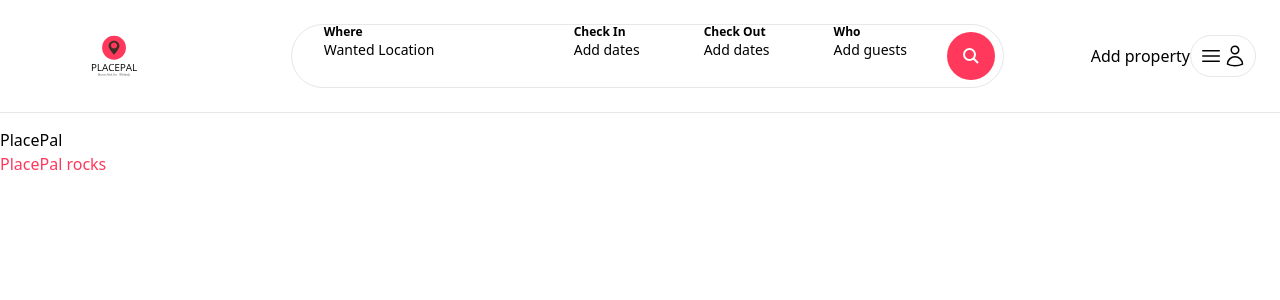
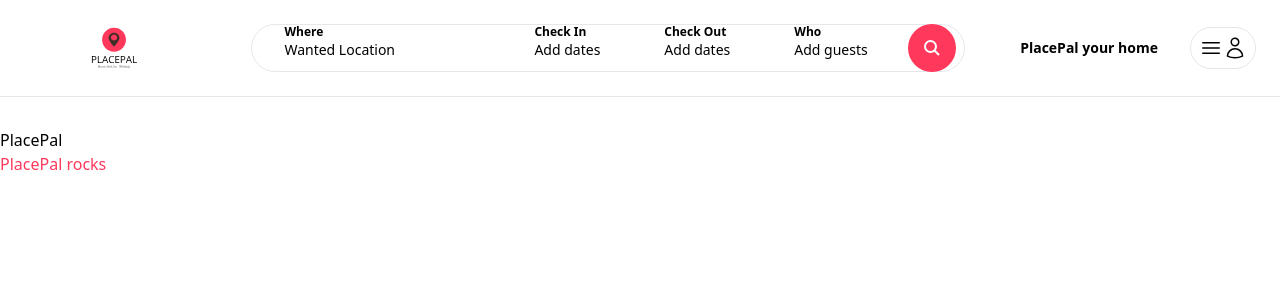
Before and after one commit to BabaMboga/PlacePal, a Next.js app in the folder placepal/: page / in a window 1280 px wide. Shown: the top 300 px of the page. Built offline with nearby package versions, Linux system fonts and the light colour scheme.

Commit message:
added Property button

```diff
--- /dev/null
+++ b/placepal/app/components/navbar/AddPropertyButton.tsx
@@ -0,0 +1,11 @@
+import React from 'react'
+
+const AddPropertyButton = () => {
+  return (
+    <div className='p-2 text-xs lg:text-sm font-semibold rounded-full hover:bg-gray-200'>
+        PlacePal your home
+    </div>
+  )
+}
+
+export default AddPropertyButton
--- a/placepal/app/components/navbar/Navbar.tsx
+++ b/placepal/app/components/navbar/Navbar.tsx
@@ -3,6 +3,7 @@ import Image from "next/image";
 
 import SearchFilters from "./SearchFilters";
 import UserNav from "./UserNav";
+import AddPropertyButton from "./AddPropertyButton";
 
 const Navbar = () => {
     return (
@@ -23,7 +24,7 @@ const Navbar = () => {
                     </div>
 
                     <div className="flex items-center space-x-6">
-                        Add property
+                        <AddPropertyButton />
                         <UserNav />
                     </div>
                 </div>
--- a/placepal/app/components/navbar/SearchFilters.tsx
+++ b/placepal/app/components/navbar/SearchFilters.tsx
@@ -3,22 +3,22 @@ import React from 'react'
 
 const SearchFilters = () => {
   return (
-    <div className="h-[64px] flex flex-row items-center justify-between border rounded-full">
+    <div className="h-[48px] lg:h-[64] flex flex-row items-center justify-between border rounded-full">
         <div className='hidden lg:block'>
             <div className="flex flex-row items-center justify-between">
-                <div className="cursor-pointer w-[250px] h-[64px] px-8 flex-col justify-center rounded-full hover:bg-gray-100">
+                <div className="cursor-pointer w-[250px] h-[48px] lg:h-[64] px-8 flex-col justify-center rounded-full hover:bg-gray-100">
                     <p className="text-xs font-semibold">Where</p>
                     <p className="text-sm ">Wanted Location</p>
                 </div>
-                <div className="cursor-pointer h-[64px] px-8 flex-col justify-center rounded-full hover:bg-gray-100">
+                <div className="cursor-pointer h-[48px] lg:h-[64] px-8 flex-col justify-center rounded-full hover:bg-gray-100">
                     <p className="text-xs font-semibold">Check In</p>
                     <p className="text-sm ">Add dates</p>
                 </div>
-                <div className="cursor-pointer h-[64px] px-8 flex-col justify-center rounded-full hover:bg-gray-100">
+                <div className="cursor-pointer h-[48px] lg:h-[64] px-8 flex-col justify-center rounded-full hover:bg-gray-100">
                     <p className="text-xs font-semibold">Check Out</p>
                     <p className="text-sm ">Add dates</p>
                 </div>
-                <div className="cursor-pointer h-[64px] px-8 flex-col justify-center rounded-full hover:bg-gray-100">
+                <div className="cursor-pointer h-[48px] lg:h-[64] px-8 flex-col justify-center rounded-full hover:bg-gray-100">
                     <p className="text-xs font-semibold">Who</p>
                     <p className="text-sm ">Add guests</p>
                 </div>
```
